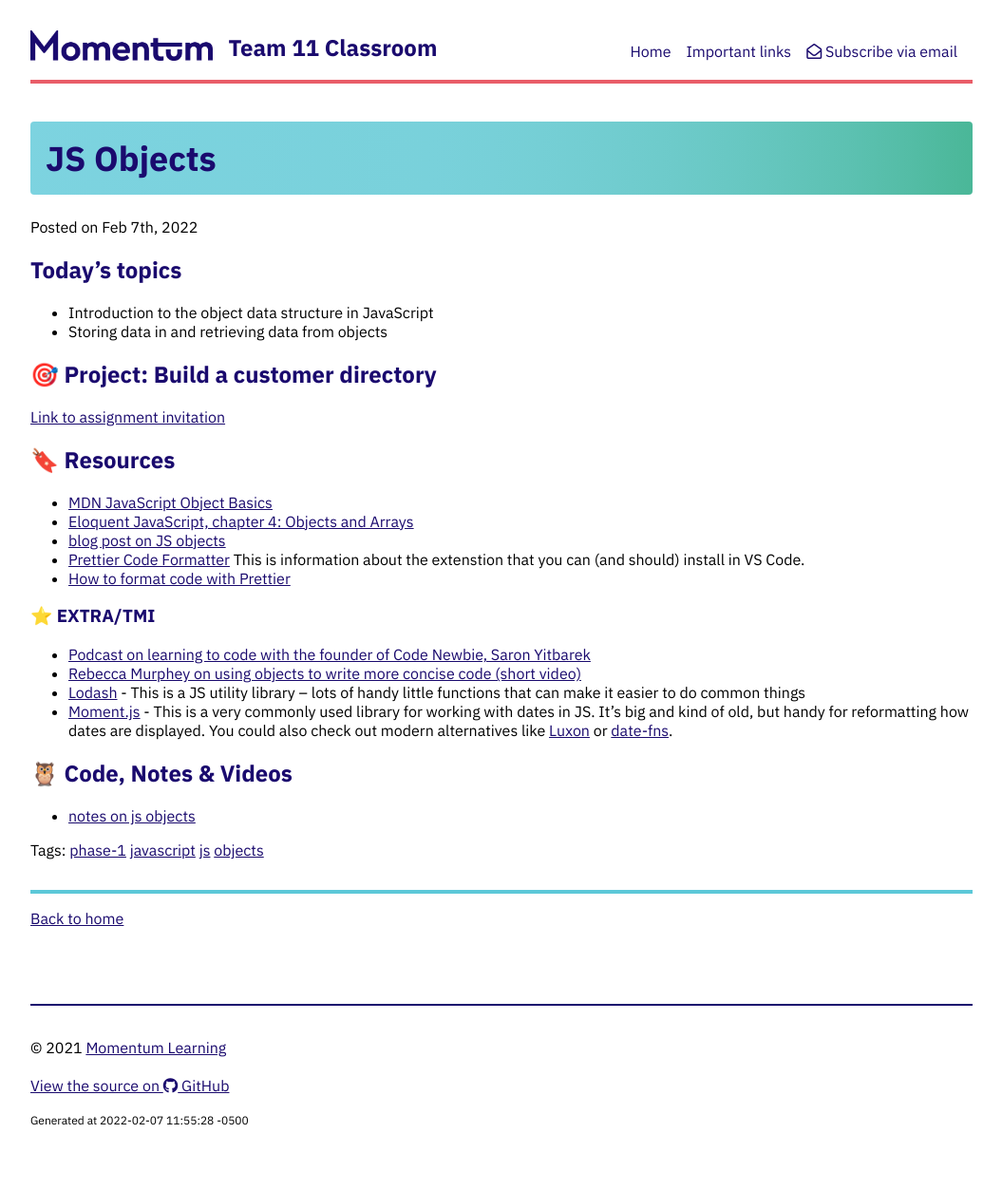
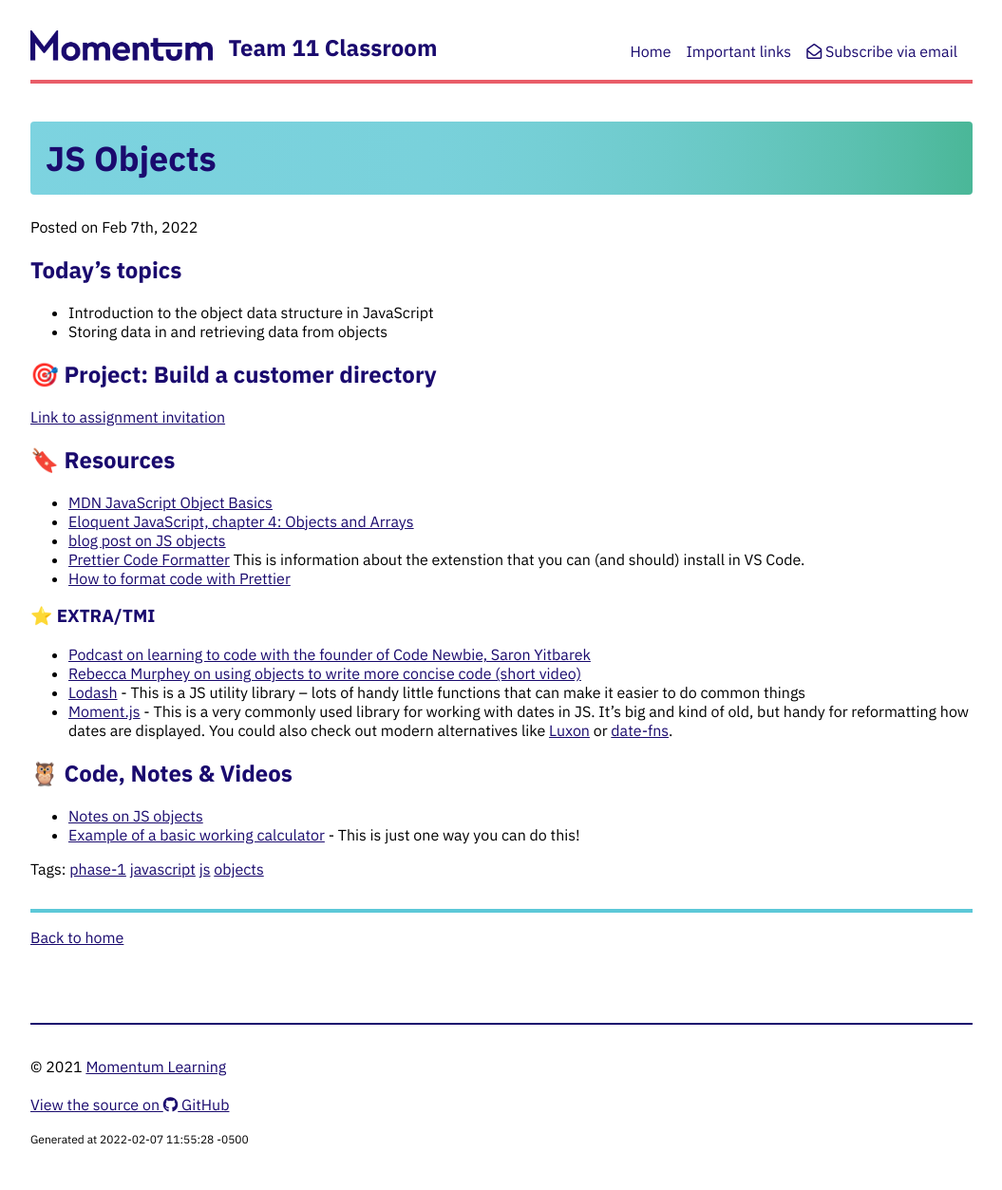
Before and after one commit to Momentum-Team-15/momentum-team-15.github.io, a Jekyll site: the page built from _posts/2022-02-07-js-objects.md, in a window 1280 px wide. Shown: the whole page at 95% size, without its empty margins (112-1167 px from the left). Built offline with Jekyll 4.4.1, drawn with Linux system fonts in a browser that asks for light colours; nearby versions of some CDN libraries.

Commit message:
Add link to example code

```diff
--- a/_posts/2022-02-07-js-objects.md
+++ b/_posts/2022-02-07-js-objects.md
@@ -30,4 +30,5 @@ tags: phase-1 javascript js objects
 
 ## 🦉 Code, Notes & Videos
 
-- [notes on js objects](https://github.com/Momentum-Team-11/notes/blob/main/js-objects.md)
+- [Notes on JS objects](https://github.com/Momentum-Team-11/notes/blob/main/js-objects.md)
+- [Example of a basic working calculator](https://github.com/Momentum-Team-11/example-js-calculator) - This is just one way you can do this!
```
